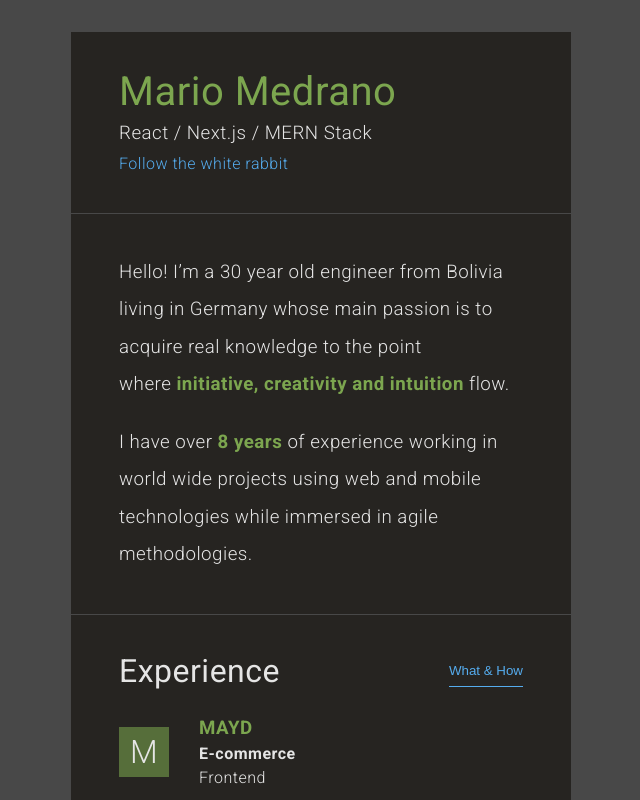
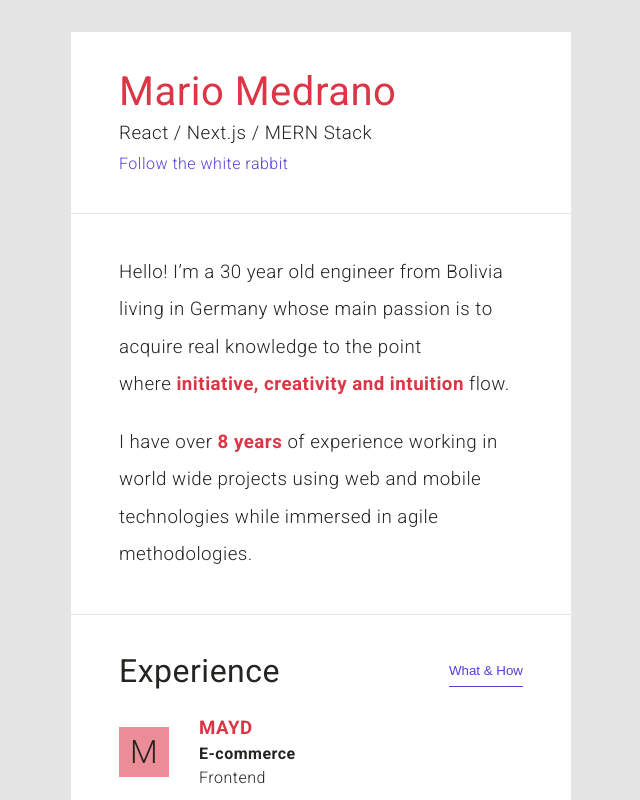
Before and after one commit to caifel/mariomedrano, a Next.js app: page / in a window 1280 px wide. Shown: the top 800 px of the page, without its empty margins (319-959 px from the left). Built offline with nearby package versions, Linux system fonts and the light colour scheme.

Commit message:
Improve light theme

```diff
--- a/app/layout.tsx
+++ b/app/layout.tsx
@@ -45,7 +45,7 @@ const Footer: FC = () => {
 
 const RootLayout: FC<any> = ({ children }) => {
   return (
-    <html className={roboto.className} lang="en" data-theme="dark">
+    <html className={roboto.className} lang="en" data-theme="light">
       <head />
       <body className={styles.root}>
         <Header />
--- a/app/sections/ExperienceSection/ExperienceItem.tsx
+++ b/app/sections/ExperienceSection/ExperienceItem.tsx
@@ -1,6 +1,5 @@
 import cns from 'classnames';
 import { FC } from 'react';
-import { Space } from '../../ui/Space';
 
 interface IProps extends React.HTMLAttributes<HTMLDivElement> {
   data: TWorkingExperience;
--- a/styles/_theme.scss
+++ b/styles/_theme.scss
@@ -5,16 +5,15 @@
   --color-light: #e5e5e5;
   --color-gray: #aeaeae;
   --color-purple: #543fd7;
-  --color-light-purple: #a8a8ff;
   --color-light-blue: #55acee;
   --color-green: #7ca64f;
   --color-green-50: #7ca64f90;
-  --color-red: #d75454;
-  --color-red-50: #d754547d;
+  --color-red: #dc3545;
+  --color-red-50: #dc354590;
 }
 
 html[data-theme='light'] {
-  --color-link: var(--color-light-purple);
+  --color-link: var(--color-purple);
   --color-default: var(--color-black);
   --color-primary: var(--color-red);
   --color-muted: var(--color-gray);
```
